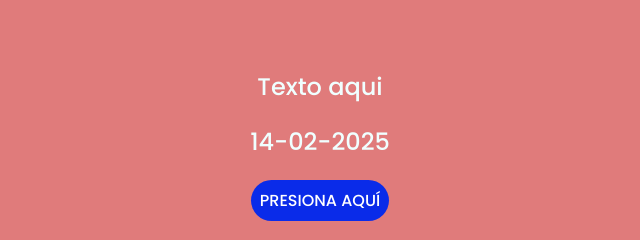
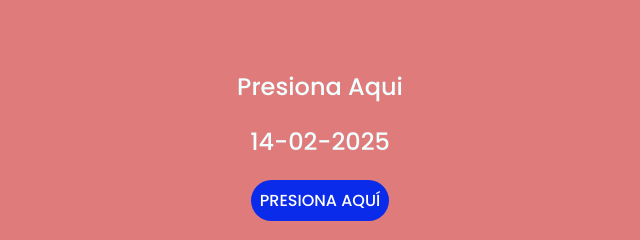
Before and after one commit to fneira14/14f, a plain HTML site: page index.html in a window 1280 px wide. Shown: the part 359-599 px from the top of the page, 328-968 px from the left. Drawn offline with Linux system fonts and the light colour scheme.

Commit message:
Update index.html

```diff
--- a/index.html
+++ b/index.html
@@ -20,7 +20,7 @@
 
     </div>
     <div class="description">
-        <span>Texto aqui</span>
+        <span>Presiona Aqui</span>
     </div>
     <div class="description">
         <span>14-02-2025</span>
```
